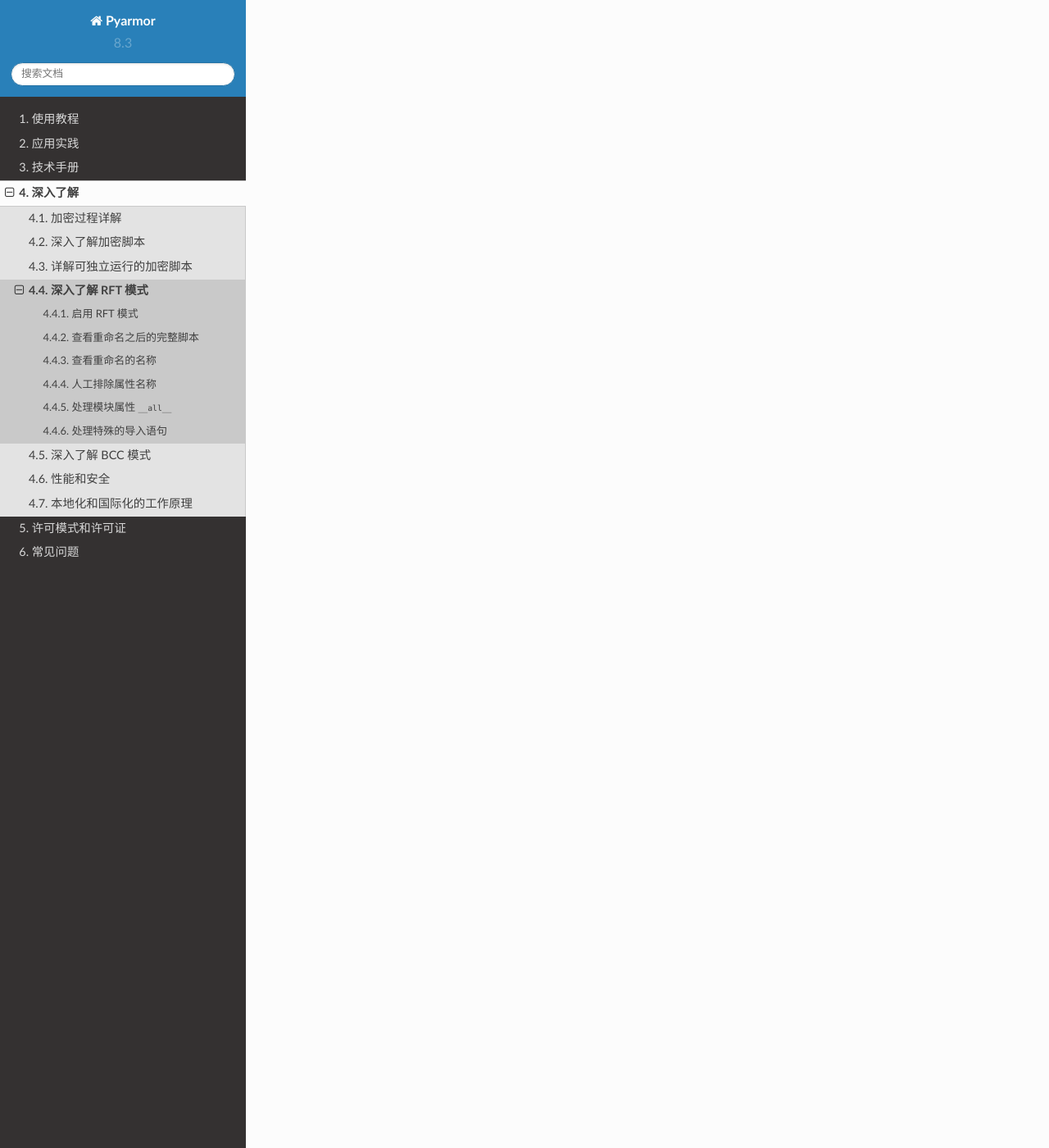
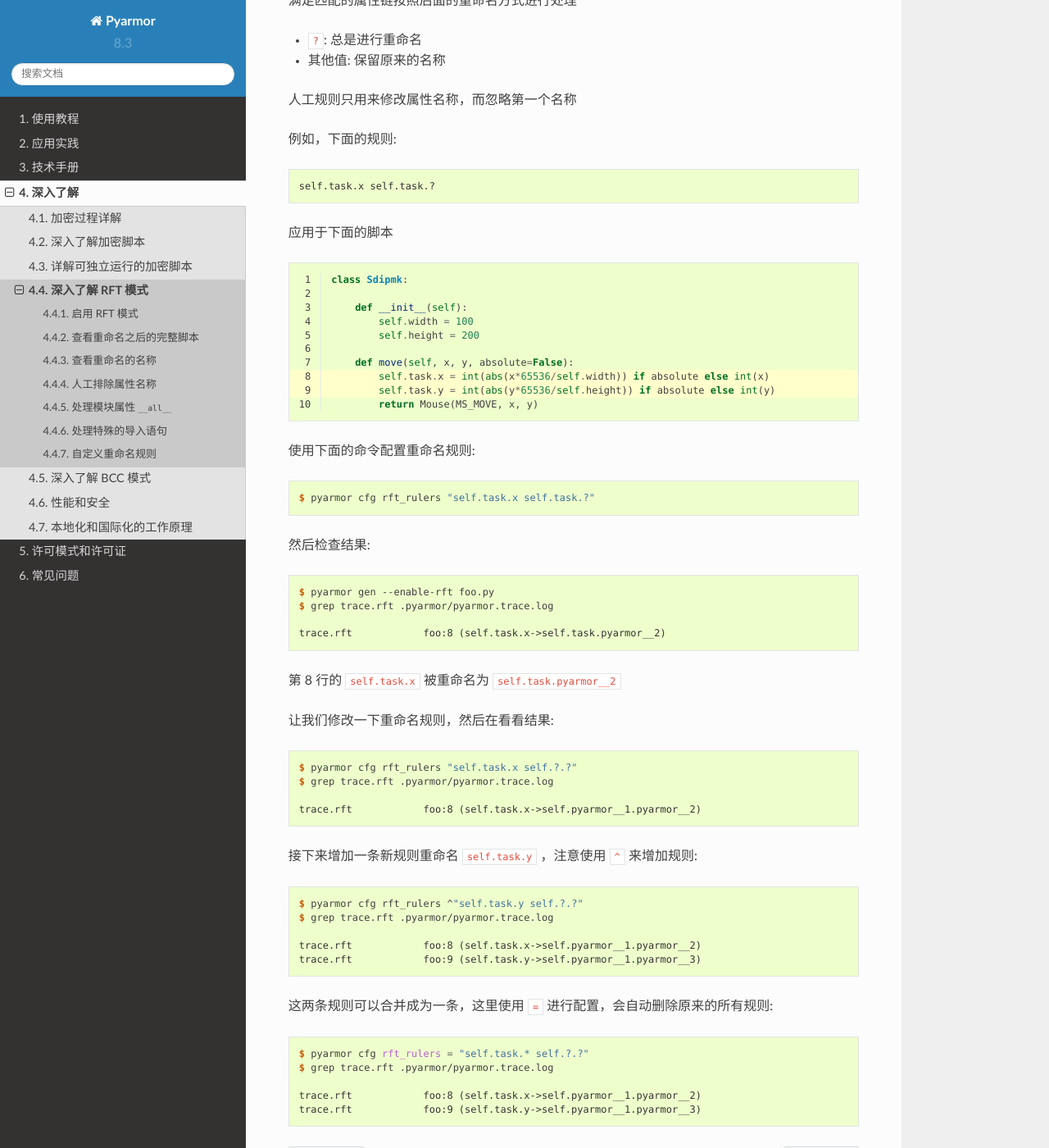
Before and after one commit to dashingsoft/pyarmor-docs-zh, a Sphinx documentation site: the page built from docs/topic/rftmode.rst, in a window 1280 px wide and 1400 px high, scrolled down 5851 px. Shown: the whole window at 82% size. Built offline with Sphinx 7.4.7 and the Read the Docs theme 2.0.0, drawn with Linux system fonts in a browser that asks for light colours; some of the changed text lies outside the part shown.

Commit message:
说明 RFT 模式中如何自定义重命名规则

```diff
--- a/docs/topic/rftmode.rst
+++ b/docs/topic/rftmode.rst
@@ -200,6 +200,91 @@ Pyarmor 使用内置的自动规则和人工配置的规则来分析脚本，并
 
 如果模块属性 ``__all__`` 没有定义，那么模块的所有属性中不是以 ``_`` 开头的名称都会被导入进来。
 
+自定义重命名规则
+================
+
+自定义规则可用于重命名无法自动识别的类型的属性名称，自定义规则仅适用于 **rft-auto-include**::
+
+    $ pyarmor cfg rft_auto_exclude=0
+
+定义全局重命名规则::
+
+  pyarmor cfg rft_rulers ^ "self.task.x self.task.?"
+
+定义模块私有重命名规则::
+
+  pyarmor cfg -p joker.card rft_rulers "self.task.x self.task.?"
+
+重命名规则格式::
+
+  属性链模式 对应属性重命名方式
+
+属性链模式是以 ``.`` 分开的 ``fnmatch`` 的模式字符串，然后使用此模式和属性链进行匹配
+
+满足匹配的属性链按照后面的重命名方式进行处理
+
+- ``?``: 总是进行重命名
+- 其他值: 保留原来的名称
+
+人工规则只用来修改属性名称，而忽略第一个名称
+
+例如，下面的规则::
+
+    self.task.x self.task.?
+
+应用于下面的脚本
+
+.. code-block:: python
+    :linenos:
+    :emphasize-lines: 8,9
+
+    class Sdipmk:
+
+        def __init__(self):
+            self.width = 100
+            self.height = 200
+
+        def move(self, x, y, absolute=False):
+            self.task.x = int(abs(x*65536/self.width)) if absolute else int(x)
+            self.task.y = int(abs(y*65536/self.height)) if absolute else int(y)
+            return Mouse(MS_MOVE, x, y)
+
+使用下面的命令配置重命名规则::
+
+    $ pyarmor cfg rft_rulers "self.task.x self.task.?"
+
+然后检查结果::
+
+    $ pyarmor gen --enable-rft foo.py
+    $ grep trace.rft .pyarmor/pyarmor.trace.log
+
+    trace.rft            foo:8 (self.task.x->self.task.pyarmor__2)
+
+第 8 行的 ``self.task.x`` 被重命名为 ``self.task.pyarmor__2``
+
+让我们修改一下重命名规则，然后在看看结果::
+
+    $ pyarmor cfg rft_rulers "self.task.x self.?.?"
+    $ grep trace.rft .pyarmor/pyarmor.trace.log
+
+    trace.rft            foo:8 (self.task.x->self.pyarmor__1.pyarmor__2)
+
+接下来增加一条新规则重命名 ``self.task.y`` ，注意使用 ``^`` 来增加规则::
+
+    $ pyarmor cfg rft_rulers ^"self.task.y self.?.?"
+    $ grep trace.rft .pyarmor/pyarmor.trace.log
+
+    trace.rft            foo:8 (self.task.x->self.pyarmor__1.pyarmor__2)
+    trace.rft            foo:9 (self.task.y->self.pyarmor__1.pyarmor__3)
+
+这两条规则可以合并成为一条，这里使用 ``=`` 进行配置，会自动删除原来的所有规则::
+
+    $ pyarmor cfg rft_rulers = "self.task.* self.?.?"
+    $ grep trace.rft .pyarmor/pyarmor.trace.log
+
+    trace.rft            foo:8 (self.task.x->self.pyarmor__1.pyarmor__2)
+    trace.rft            foo:9 (self.task.y->self.pyarmor__1.pyarmor__3)
+
 ..
   类型字典和变量类型
   ==================
```
Also changed, not shown: other parts of docs/topic/rftmode.rst (+0 -24 lines).
